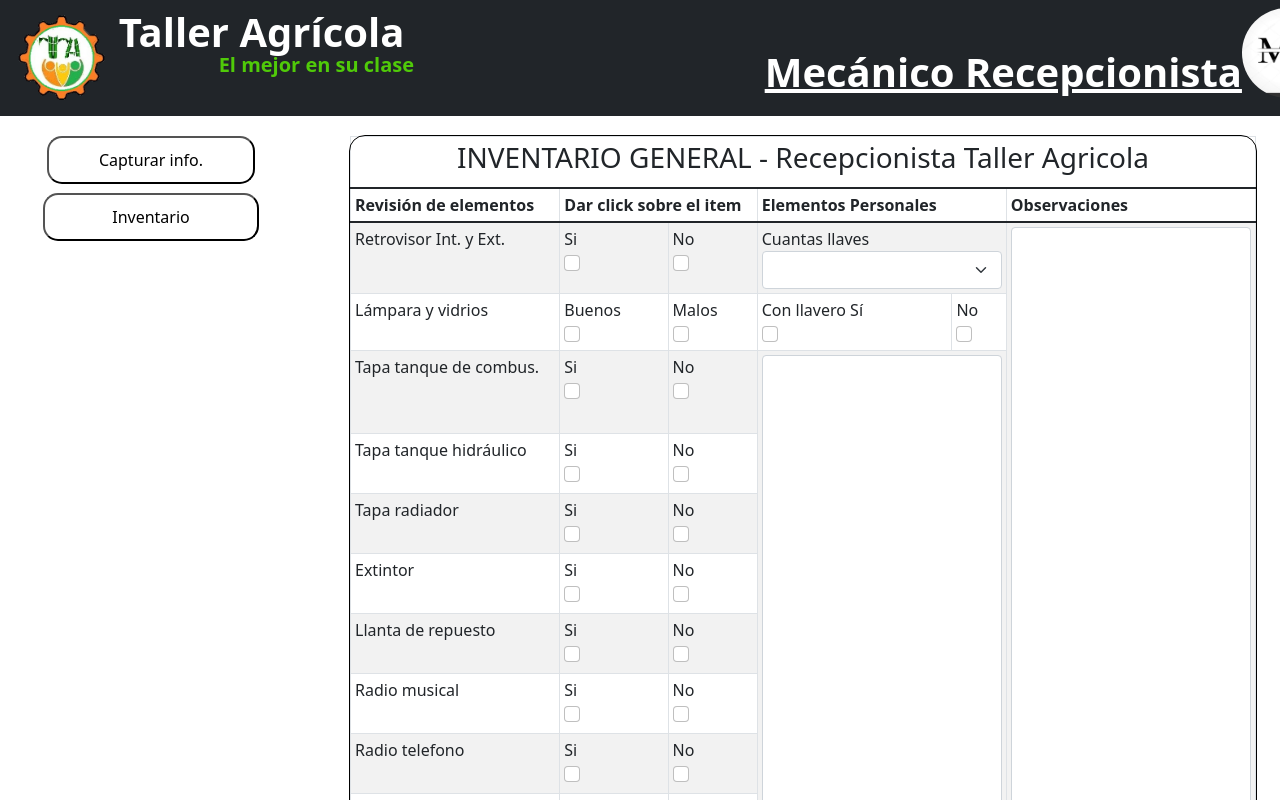
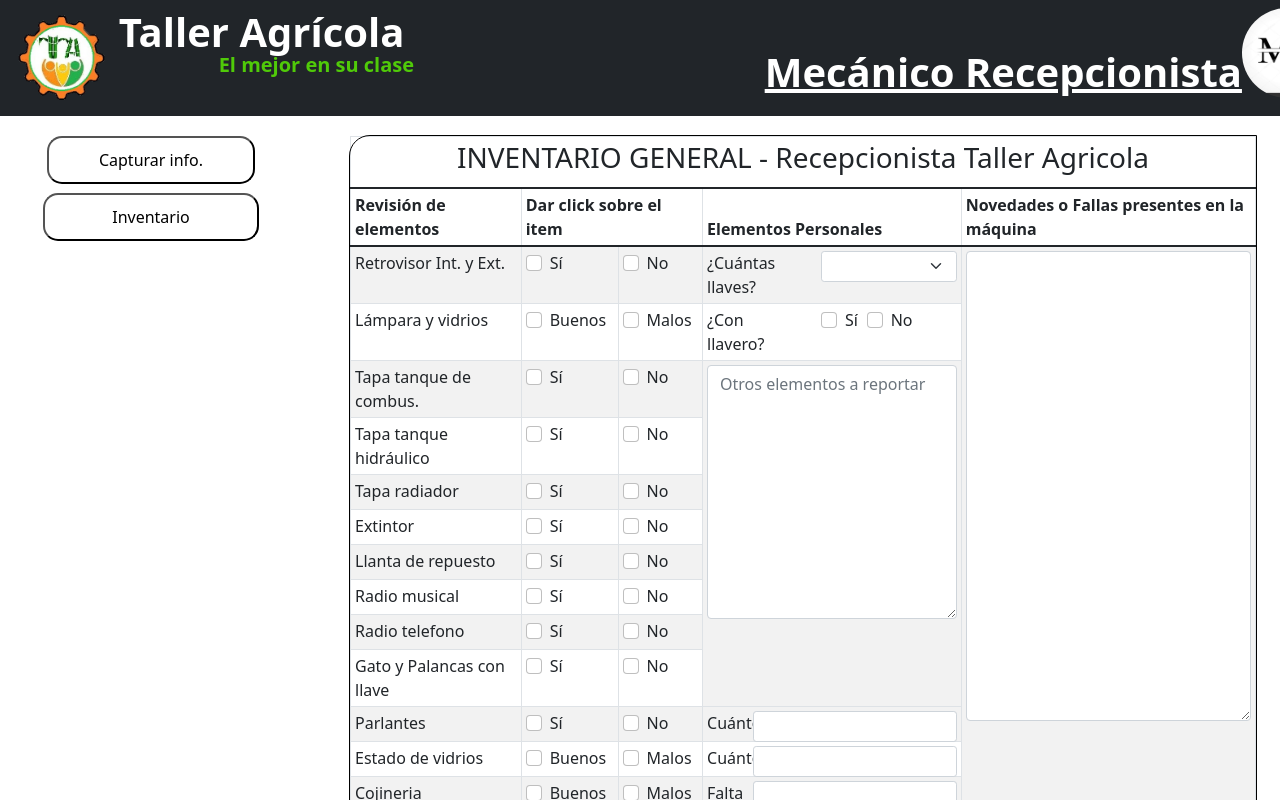
Before and after one commit to luiskar69/Soft-Team, a React (Create React App) app: page /Inventario in a window 1280 px wide. Shown: the top 800 px of the page. Built offline with nearby package versions, Linux system fonts and the light colour scheme.

Commit message:
Tabla arreglada

```diff
--- a/src/components/Inventario/Bod.js
+++ b/src/components/Inventario/Bod.js
@@ -33,112 +33,121 @@ const Bod = () => {
       <th colSpan="1">Revisión de elementos</th>
       <th colSpan="2">Dar click sobre el item</th>
       <th colSpan="2">Elementos Personales</th>
-      <th colSpan="2">Observaciones</th>
+      <th colSpan="2">Novedades o Fallas presentes en la máquina</th>
     </tr>
   </thead>
   <tbody>
     <tr>
       <td>Retrovisor Int. y Ext.</td>
-      <td>Si <Form.Check aria-label="option 1"/></td>
-      <td>No <Form.Check aria-label="option 1"/></td>
-      <td colSpan="2">Cuantas llaves
-            <Form.Select aria-label="Default select example">
+      <td> <Form.Check label="Sí" aria-label="option 1"/></td>
+      <td> <Form.Check label="No" aria-label="option 1"/></td>
+      <td colSpan="2">
+        <Row>
+          <Col xs lg="5">
+          ¿Cuántas llaves?
+          </Col>
+          <Col xs lg="7">
+            <Form.Select size="sm" aria-label="Default select example" className="uss">
               <option></option>
               <option value="1">1</option>
               <option value="2">2</option>
               <option value="3">3</option>
               <option value="4">4</option>
-            </Form.Select></td>
+            </Form.Select>
+          </Col>
+        </Row>
+        </td>
             <td colSpan="2" rowSpan="14">
-    <Form.Control as="textarea" rows={36} /></td>
+    <Form.Control as="textarea" rows={19} /></td>
     </tr>
     <tr>
-      <td>Lámpara y vidrios</td>
-      <td>Buenos <Form.Check aria-label="option 1"/></td>
-      <td>Malos <Form.Check aria-label="option 1"/></td>
-      <td colSpan="1">Con llavero
-      Sí <Form.Check aria-label="option 1"/> </td>
-      <td>No <Form.Check aria-label="option 1"/> </td>
+      <td height="35px">Lámpara y vidrios</td>
+      <td><Form.Check label="Buenos" aria-label="option 1" /></td>
+      <td><Form.Check label="Malos" aria-label="option 1"/></td>
+      <td colSpan="1" > <Row> <Col xs lg="5">¿Con llavero?</Col> <Col xs lg="2"> <Form.Check label="Sí" aria-label="option 1"/> </Col> <Col xs lg="1"> <Form.Check label="No" aria-label="option 1"/> </Col> </Row></td>
 
     </tr>
     <tr>
-      <td>Tapa tanque de combus.</td>
-      <td>Si <Form.Check aria-label="option 1"/></td>
-      <td>No <Form.Check aria-label="option 1"/></td>
+      <td height="35px">Tapa tanque de combus.</td>
+      <td><Form.Check label="Sí" aria-label="option 1"/></td>
+      <td><Form.Check label="No" aria-label="option 1"/></td>
       <td colSpan="2" rowSpan="8">
-    <Form.Control as="textarea" rows={19} /></td>
+    <Form.Control as="textarea"
+      placeholder="Otros elementos a reportar"
+       rows={10} /></td>
     </tr>
     <tr>
-      <td>Tapa tanque hidráulico</td>
-      <td>Si <Form.Check aria-label="option 1"/></td>
-      <td>No <Form.Check aria-label="option 1"/></td>
+      <td height="35px">Tapa tanque hidráulico</td>
+      <td><Form.Check label="Sí" aria-label="option 1"/></td>
+      <td><Form.Check label="No" aria-label="option 1"/></td>
     </tr>
     <tr>
-      <td>Tapa radiador</td>
-      <td>Si <Form.Check aria-label="option 1"/></td>
-      <td>No <Form.Check aria-label="option 1"/></td>
+      <td height="35px">Tapa radiador</td>
+      <td><Form.Check label="Sí" aria-label="option 1"/></td>
+      <td><Form.Check label="No" aria-label="option 1"/></td>
 
     </tr>
     <tr>
-      <td>Extintor</td>
-      <td>Si <Form.Check aria-label="option 1"/></td>
-      <td>No <Form.Check aria-label="option 1"/></td>
+      <td height="35px">Extintor</td>
+      <td><Form.Check label="Sí" aria-label="option 1"/></td>
+      <td><Form.Check label="No" aria-label="option 1"/></td>
 
     </tr>
     <tr>
-      <td>Llanta de repuesto</td>
-      <td>Si <Form.Check aria-label="option 1"/></td>
-      <td>No <Form.Check aria-label="option 1"/></td>
+      <td height="35px">Llanta de repuesto</td>
+      <td><Form.Check label="Sí" aria-label="option 1"/></td>
+      <td><Form.Check label="No" aria-label="option 1"/></td>
 
     </tr>
     <tr>
-      <td>Radio musical</td>
-      <td>Si <Form.Check aria-label="option 1"/></td>
-      <td>No <Form.Check aria-label="option 1"/></td>
+      <td height="35px">Radio musical</td>
+      <td><Form.Check label="Sí" aria-label="option 1"/></td>
+      <td><Form.Check label="No" aria-label="option 1"/></td>
 
     </tr>
     <tr>
-      <td>Radio telefono</td>
-      <td>Si <Form.Check aria-label="option 1"/></td>
-      <td>No <Form.Check aria-label="option 1"/></td>
+      <td height="35px">Radio telefono</td>
+      <td><Form.Check label="Sí" aria-label="option 1"/></td>
+      <td><Form.Check label="No" aria-label="option 1"/></td>
 
     </tr>
     <tr>
-      <td>Gato y Palancas con llave</td>
-      <td>Si <Form.Check aria-label="option 1"/></td>
-      <td>No <Form.Check aria-label="option 1"/></td>
+      <td height="35px">Gato y Palancas con llave</td>
+      <td><Form.Check label="Sí" aria-label="option 1"/></td>
+      <td><Form.Check label="No" aria-label="option 1"/></td>
 
     </tr>
     <tr>
-      <td>Parlantes</td>
-      <td>Si <Form.Check aria-label="option 1"/></td>
-      <td>No <Form.Check aria-label="option 1"/></td>
-      <td colSpan="2">Cuántos<Form.Control size="sm" type="text" placeholder=""/></td>
+      <td height="35px">Parlantes</td>
+      <td><Form.Check label="Sí" aria-label="option 1"/></td>
+      <td><Form.Check label="No" aria-label="option 1"/></td>
+      <td colSpan="2"> <Row> <Col xs lg="2"> Cuántos </Col> <Col xs lg="10"><Form.Control size="sm" type="text" className="uss" placeholder=""/> </Col> </Row></td>
 
     </tr>
     <tr>
-      <td>Estado de vidrios</td>
-      <td>Buenos <Form.Check aria-label="option 1"/></td>
-      <td>Malos <Form.Check aria-label="option 1"/></td>
-      <td colSpan="2">Cuántos<Form.Control size="sm" type="text" placeholder=""/></td>
+      <td height="35px">Estado de vidrios</td>
+      <td><Form.Check label="Buenos" aria-label="option 1"/></td>
+      <td><Form.Check label="Malos" aria-label="option 1"/></td>
+      <td colSpan="2"><Row> <Col xs lg="2"> Cuántos </Col> <Col xs lg="10"><Form.Control size="sm" type="text" className="uss" placeholder=""/> </Col> </Row></td>
 
     </tr>
     <tr>
-      <td>Cojineria</td>
-      <td>Buenos <Form.Check aria-label="option 1"/></td>
-      <td>Malos <Form.Check aria-label="option 1"/></td>
-      <td colSpan="2">Falta<Form.Control size="sm" type="text" placeholder=""/></td>
+      <td height="35px">Cojineria</td>
+      <td><Form.Check label="Buenos" aria-label="option 1"/></td>
+      <td><Form.Check label="Malos" aria-label="option 1"/></td>
+      <td colSpan="2"><Row> <Col xs lg="2"> Falta </Col> <Col xs lg="10"><Form.Control size="sm" type="text" className="uss" placeholder=""/> </Col> </Row></td>
 
     </tr>
     <tr>
-      <td>Estado de lámina y pint.</td>
-      <td>Buenos <Form.Check aria-label="option 1"/></td>
-      <td>Malos <Form.Check aria-label="option 1"/></td>
-      <td colSpan="2">Regular<Form.Control size="sm" type="text" placeholder=""/></td>
+      <td height="35px">Estado de lámina y pint.</td>
+      <td><Form.Check label="Buenos" aria-label="option 1"/></td>
+      <td><Form.Check label="Malos" aria-label="option 1"/></td>
+      <td colSpan="2"><Row> <Col xs lg="2"> Regular </Col> <Col xs lg="10"><Form.Control size="sm" type="text" className="uss" placeholder=""/> </Col> </Row></td>
 
     </tr>
     <tr>
-      <td colSpan="6"> <FloatingLabel controlId="floatingTextarea2" label="Golpes o Rayones:">
+      <td colSpan="6">
+    <FloatingLabel controlId="floatingTextarea2" label="Golpes o Rayones:">
     <Form.Control
       as="textarea"
       placeholder="Leave a comment here"
@@ -169,5 +178,6 @@ const Bod = () => {
   </Row>
 
     )
+
 }
 export default Bod
--- a/src/components/Inventario/stylebod.css
+++ b/src/components/Inventario/stylebod.css
@@ -9,6 +9,9 @@
 }
 .conte {
   outline: 1px solid black;
-  border-radius: 15px;
+  border-top-left-radius: 20px;
   margin-top: 20px;
 }
+.uss{
+  margin: 0px 0px -20px 0px;
+}
--- a/src/components/Navbar/Style.css
+++ b/src/components/Navbar/Style.css
@@ -32,3 +32,11 @@
 .text-mec img{
     margin-right: -70px;
 }
+
+.bg-custom-1 {
+    background-color: #85144b;
+  }
+
+  .bg-custom-2 {
+  background-image: linear-gradient(15deg, #13547a 0%, #80d0c7 100%);
+  }
```
